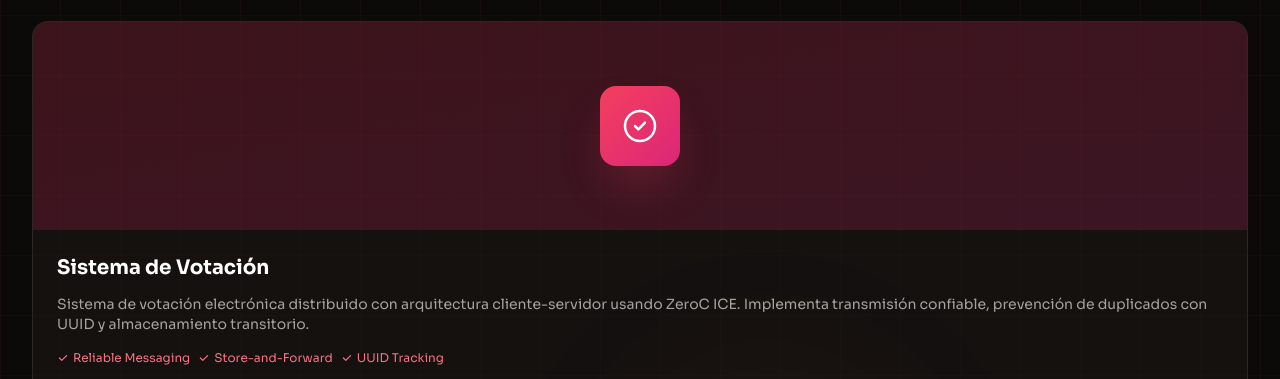
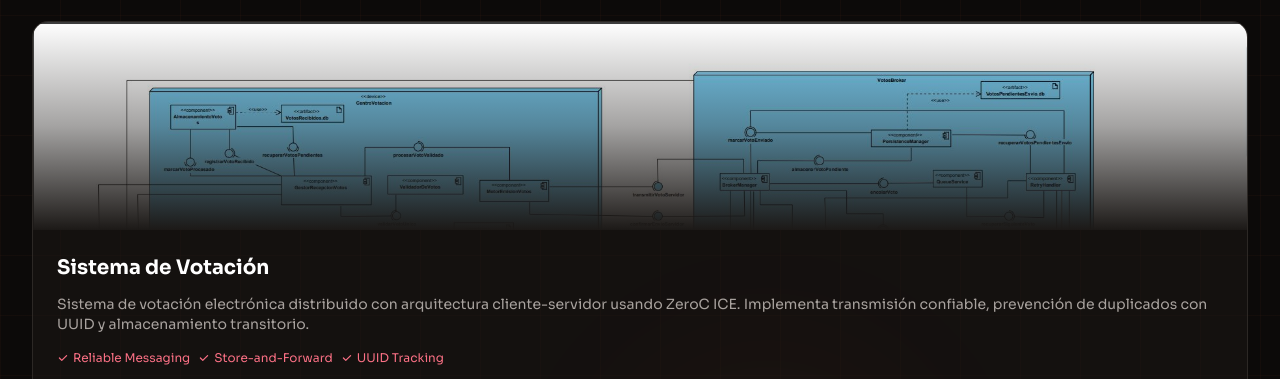
Before and after one commit to JuanAmor8/Portafolio-Juan-Amorocho, an Astro site: page / in a window 1280 px wide. Shown: the part 2085-2464 px from the top of the page. Built offline with nearby package versions, Linux system fonts and the light colour scheme; Astro itself is replaced by a stand-in of ours.

Commit message:
Added image for sistema votacion

```diff
--- a/src/components/Projects.tsx
+++ b/src/components/Projects.tsx
@@ -73,7 +73,7 @@ const projects = [
       es: 'Sistema de votación electrónica distribuido con arquitectura cliente-servidor usando ZeroC ICE. Implementa transmisión confiable, prevención de duplicados con UUID y almacenamiento transitorio.',
       en: 'Distributed electronic voting system with client-server architecture using ZeroC ICE. Implements reliable transmission, duplicate prevention with UUID and transient storage.',
     },
-    image: '/projects/votacion.jpg',
+    image: '/projects/sistemadevotacion.JPG',
     technologies: ['Java', 'ZeroC ICE', 'Gradle', 'CSV', 'Distributed Systems'],
     github: 'https://github.com/tomasquin2003/Software_IV_Final_Project',
     demo: null,
@@ -348,16 +348,14 @@ export default function Projects() {
 
           {/* 5. Sistema de Votación */}
           <article className="group relative overflow-hidden rounded-2xl bg-dark-900/50 border border-dark-700/50 hover:border-rose-500/30 transition-all duration-500 md:col-span-2">
-            {/* Visual Header */}
-            <div className="relative h-52 overflow-hidden bg-gradient-to-br from-rose-600/20 to-pink-600/20">
-              <div className="absolute inset-0 grid-background opacity-30" />
-              <div className="absolute inset-0 flex items-center justify-center">
-                <div className="w-20 h-20 rounded-2xl bg-gradient-to-br from-rose-500 to-pink-600 flex items-center justify-center shadow-2xl shadow-rose-500/30 group-hover:scale-110 transition-transform duration-500">
-                  <svg className="w-10 h-10 text-white" fill="none" stroke="currentColor" viewBox="0 0 24 24">
-                    <path strokeLinecap="round" strokeLinejoin="round" strokeWidth={1.5} d="M9 12l2 2 4-4m6 2a9 9 0 11-18 0 9 9 0 0118 0z" />
-                  </svg>
-                </div>
-              </div>
+            {/* Visual Header with Image */}
+            <div className="relative h-52 overflow-hidden">
+              <img
+                src="/projects/sistemadevotacion.JPG"
+                alt="Sistema de Votación Preview"
+                className="absolute inset-0 w-full h-full object-cover object-top transition-transform duration-500 group-hover:scale-110"
+              />
+              <div className="absolute inset-0 bg-gradient-to-t from-dark-900 via-dark-900/40 to-transparent" />
             </div>
 
             {/* Content */}
```
Also changed, not shown: public/projects/sistemadevotacion.JPG (added).
